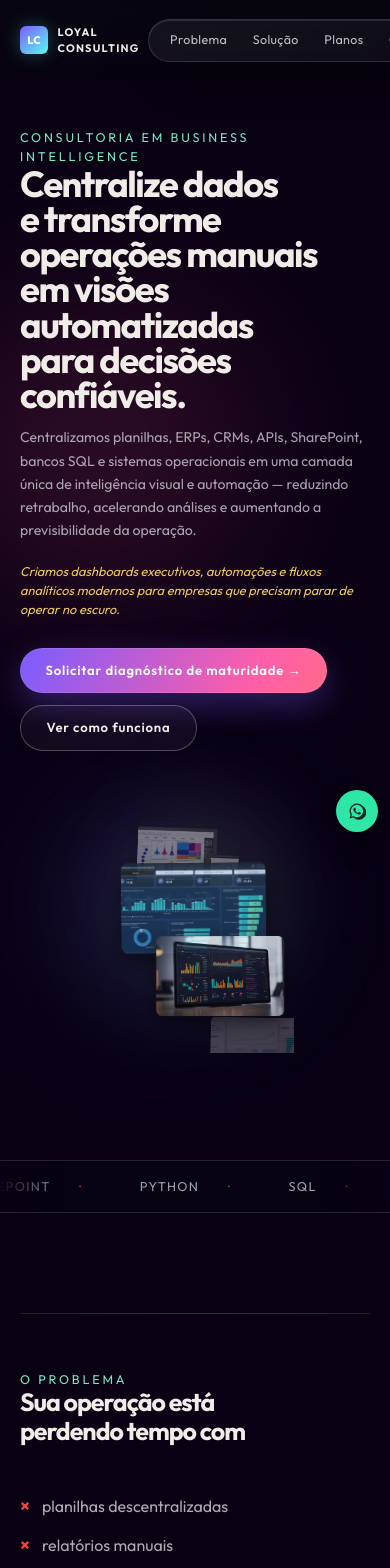
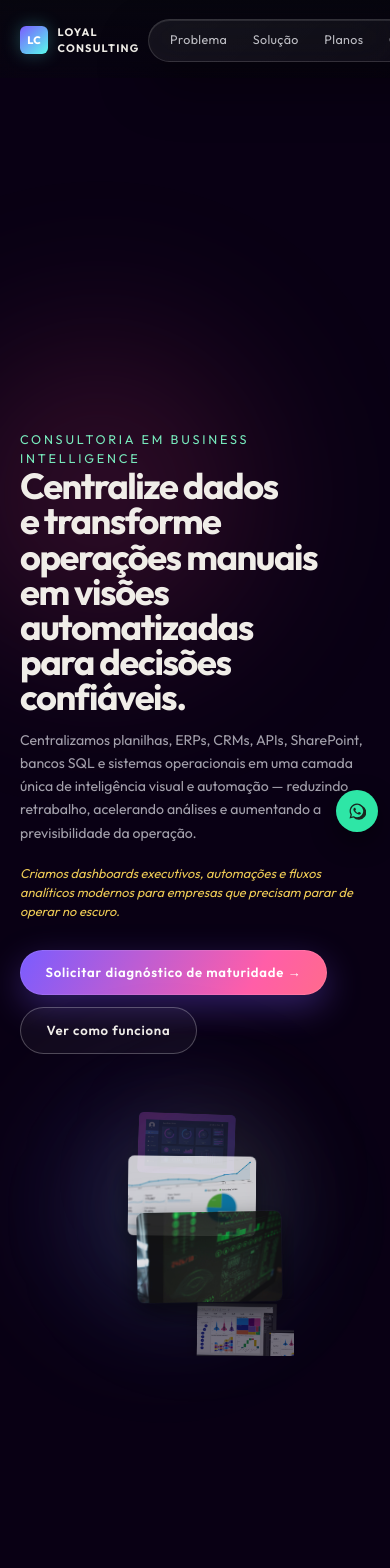
Before and after one commit to HugoLoyalConsulting/Website-LoyalConsulting, a Next.js app: page / in a window 390 px wide. Shown: the top 1568 px of the page. Built offline with nearby package versions, Linux system fonts and the light colour scheme; no server answers.

Commit message:
feat(ui): inverter carrossel, seções 16:9 e ampliar imagens por sub-seção

```diff
--- a/app/globals.css
+++ b/app/globals.css
@@ -2038,6 +2038,25 @@ a {
   flex-shrink: 0;
 }
 
+.lc-how-gallery {
+  display: grid;
+  grid-template-columns: 1fr 1fr;
+  gap: 0.55rem;
+  margin-top: 1rem;
+  padding-bottom: 1.25rem;
+}
+
+.lc-how-gallery-item {
+  position: relative;
+  width: 100%;
+  aspect-ratio: 16 / 9;
+  border-radius: 10px;
+  overflow: hidden;
+  margin: 0;
+  border: 1px solid rgba(255, 255, 255, 0.1);
+  box-shadow: 0 8px 18px rgba(0, 0, 0, 0.35);
+}
+
 @media (max-width: 900px) {
   .lc-benefits-grid {
     grid-template-columns: 1fr 1fr;
@@ -2206,6 +2225,10 @@ a {
   .lc-how-step {
     padding: 1.3rem;
     gap: 0.8rem;
+  .lc-how-gallery {
+    margin-top: 0.85rem;
+    padding-bottom: 0.25rem;
+  }
   }
 
   .lc-how-num {
@@ -2517,6 +2540,16 @@ body::before {
   background: radial-gradient(circle, rgba(88, 252, 236, 0.18), transparent 72%);
 }
 
+.ts-page-shell > section {
+  min-height: clamp(680px, 56.25vw, 1080px);
+  display: flex;
+  align-items: center;
+}
+
+.ts-page-shell > section > div {
+  width: 100%;
+}
+
 .section-divider {
   background: linear-gradient(
     90deg,
@@ -2550,6 +2583,17 @@ body::before {
 .ts-hero-h1 {
   font-size: clamp(3rem, 5vw, 5.5rem);
   line-height: 0.94;
+}
+
+.section-title {
+  font-size: clamp(2rem, 2.45vw, 3rem);
+}
+.section-copy,
+.lc-how-body,
+.lc-plan-desc,
+.lc-consequences-list li,
+.lc-dores-list li {
+  font-size: clamp(0.98rem, 1.05vw, 1.08rem);
 }
 
 .ts-hero-sub,
@@ -2773,6 +2817,16 @@ body::before {
     gap: 2.6rem;
   }
 
+  .lc-how-gallery {
+    margin-top: 0.85rem;
+    padding-bottom: 0.25rem;
+  }
+
+  .ts-page-shell > section {
+    min-height: auto;
+    display: block;
+  }
+
   .ts-hero-h1 {
     font-size: clamp(2.2rem, 9.3vw, 3.2rem);
     line-height: 0.97;
@@ -2792,6 +2846,25 @@ body::before {
   .marquee-wrapper::after {
     width: 64px;
   }
+  .ts-page-shell > section {
+    min-height: 200svh;
+    display: flex;
+    align-items: center;
+  }
+  .ts-page-shell > section > div {
+    width: 100%;
+  }
+  .section-title {
+    font-size: clamp(1.45rem, 5.1vw, 1.9rem);
+  }
+  .section-copy,
+  .lc-how-body,
+  .lc-plan-desc,
+  .lc-consequences-list li,
+  .lc-dores-list li {
+    font-size: clamp(0.9rem, 3.4vw, 1rem);
+    line-height: 1.58;
+  }
 
   .lc-how-step,
   .lc-plan-card,
--- a/app/page.tsx
+++ b/app/page.tsx
@@ -31,6 +31,10 @@ const howSteps = [
     body: "Integramos Excel, Google Sheets, ERPs, APIs, bancos SQL, SharePoint, CRMs, sistemas internos e plataformas operacionais — tudo em um fluxo analítico unificado.",
     tags: ["Excel", "Google Sheets", "ERP", "APIs", "SQL", "SharePoint", "CRM"],
     img: "laptop-analytics-aberto.jpg",
+    gallery: [
+      "dashboard-powerbi-vendas.png",
+      "dashboard-comunicacao-interna.png",
+    ],
   },
   {
     num: "02",
@@ -38,6 +42,10 @@ const howSteps = [
     body: "Modelamos indicadores, métricas e regras de negócio para garantir consistência, governança, rastreabilidade e confiança operacional.",
     tags: ["Consistência", "Governança", "Rastreabilidade", "Confiança"],
     img: "analistas-revisando-dashboard.jpg",
+    gallery: [
+      "documentos-gestao-projetos.jpg",
+      "relatorio-financeiro-impresso.jpg",
+    ],
   },
   {
     num: "03",
@@ -45,6 +53,10 @@ const howSteps = [
     body: "Criamos dashboards modernos, automações e visões executivas que permitem agir mais rápido, identificar gargalos, reduzir desperdícios e aumentar previsibilidade operacional.",
     tags: ["Dashboards", "Automações", "KPIs críticos", "Previsibilidade"],
     img: "apresentacao-dashboard-apontando.jpg",
+    gallery: [
+      "dashboard-ui-kpis.webp",
+      "dashboard-monitor-colorido.jpg",
+    ],
   },
 ];
 
@@ -229,6 +241,19 @@ export default function HomePage() {
                     <span key={tag} className="lc-how-tag">{tag}</span>
                   ))}
                 </div>
+                <div className="lc-how-gallery" aria-label={`Imagens de apoio da etapa ${step.num}`}>
+                  {step.gallery.map((imageName) => (
+                    <figure key={imageName} className="lc-how-gallery-item">
+                      <Image
+                        src={`${process.env.NEXT_PUBLIC_BASE_PATH ?? ""}/images/${imageName}`}
+                        alt=""
+                        fill
+                        sizes="(max-width: 768px) 48vw, 16vw"
+                        style={{ objectFit: "cover", filter: "brightness(0.85) saturate(0.9)" }}
+                      />
+                    </figure>
+                  ))}
+                </div>
               </div>
             ))}
           </div>
--- a/components/HeroImageReel.tsx
+++ b/components/HeroImageReel.tsx
@@ -82,7 +82,8 @@ export function HeroImageReel() {
     function frame(ts: number) {
       if (prevTs.current !== null) {
         const dt = (ts - prevTs.current) / 1000;
-        phase.current = (phase.current + SPEED * dt) % N;
+        // Reverse the carousel direction while preserving the same fluid motion profile.
+        phase.current = (phase.current - SPEED * dt + N) % N;
 
         cardRefs.current.forEach((el, idx) => {
           if (!el) return;
```
